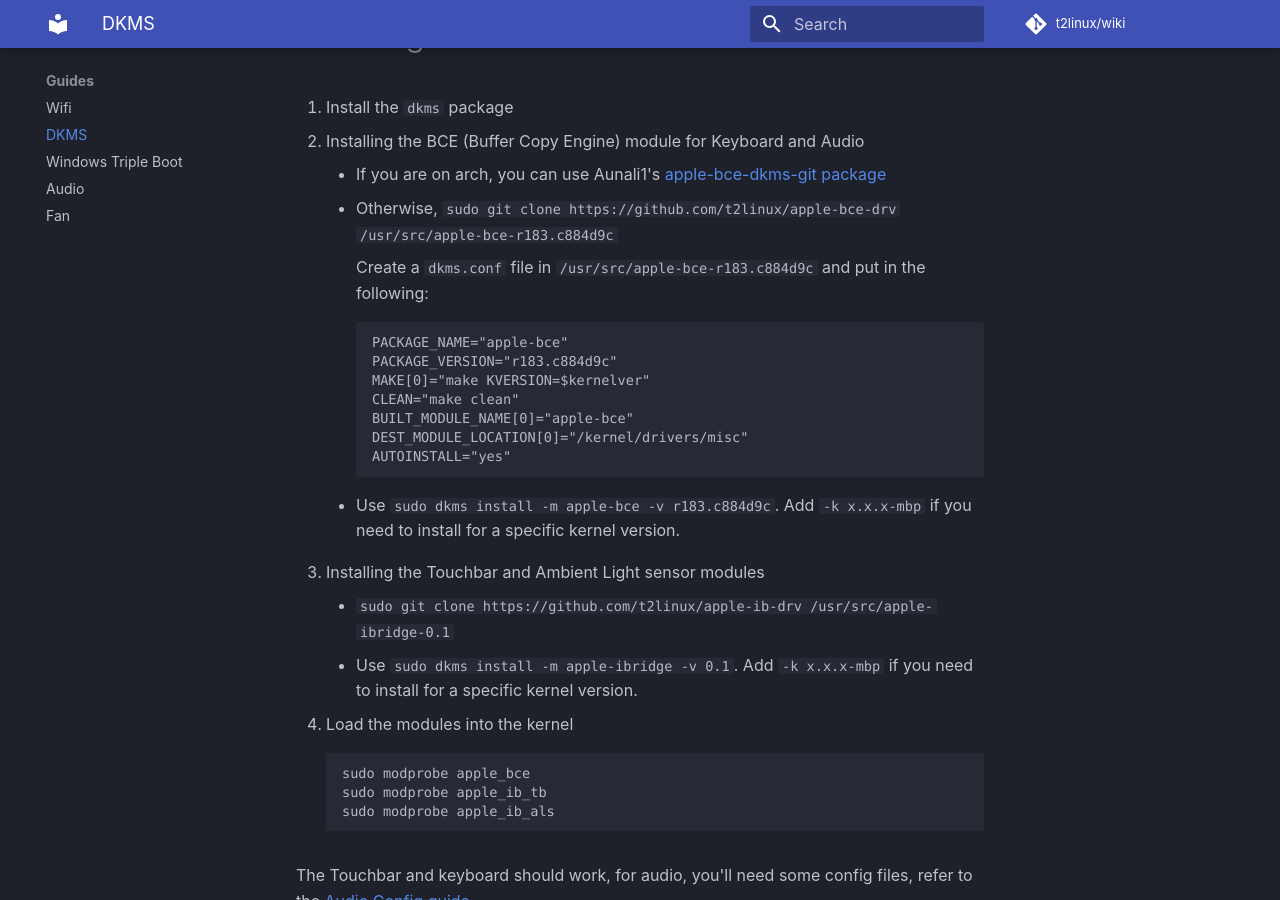
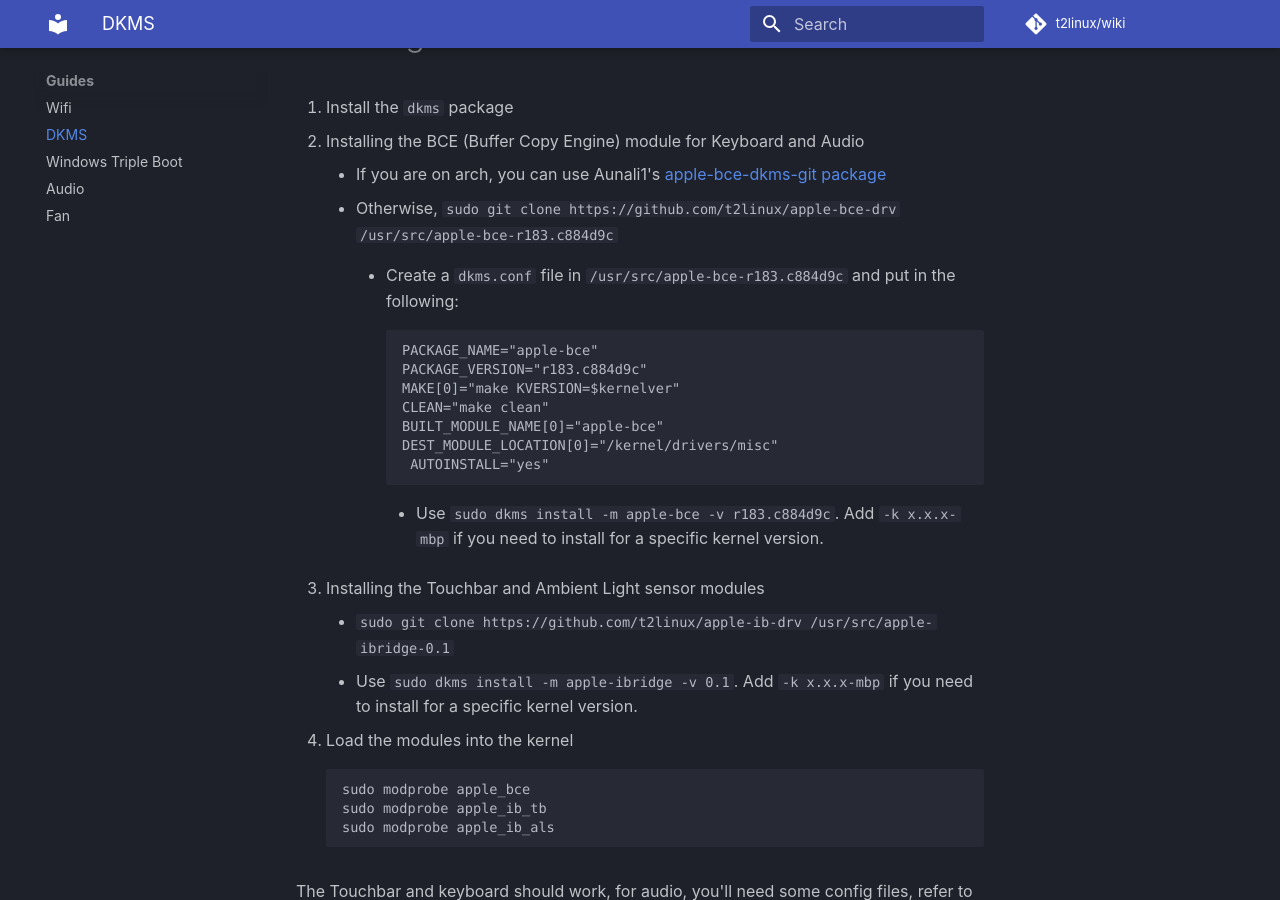
Before and after one commit to t2linux/wiki, an MkDocs documentation site: the page built from docs/guides/dkms.md, in a window 1280 px wide and 900 px high, scrolled down 430 px. Built offline with MkDocs 1.6.1 and Material for MkDocs 9.7.7, drawn with Linux system fonts in a browser that asks for light colours; comment, search, counter and statistics services are not loaded.

````diff
--- a/docs/guides/dkms.md
+++ b/docs/guides/dkms.md
@@ -15,19 +15,19 @@ If you have a Touchbar, is it working? If no, then you'll need the apple-ibridge
 	- If you are on arch, you can use Aunali1's [apple-bce-dkms-git package](https://github.com/aunali1/apple-bce-arch/releases)
 	- Otherwise, `sudo git clone https://github.com/t2linux/apple-bce-drv /usr/src/apple-bce-r183.c884d9c`
 
-        Create a `dkms.conf` file in `/usr/src/apple-bce-r183.c884d9c` and put in the following:
+        -   Create a `dkms.conf` file in `/usr/src/apple-bce-r183.c884d9c` and put in the following:
 
-        ```
-        PACKAGE_NAME="apple-bce"
-        PACKAGE_VERSION="r183.c884d9c"
-        MAKE[0]="make KVERSION=$kernelver"
-        CLEAN="make clean"
-        BUILT_MODULE_NAME[0]="apple-bce"
-        DEST_MODULE_LOCATION[0]="/kernel/drivers/misc"
-        AUTOINSTALL="yes"
-        ```
+            ```
+            PACKAGE_NAME="apple-bce"
+            PACKAGE_VERSION="r183.c884d9c"
+            MAKE[0]="make KVERSION=$kernelver"
+            CLEAN="make clean"
+            BUILT_MODULE_NAME[0]="apple-bce"
+            DEST_MODULE_LOCATION[0]="/kernel/drivers/misc"
+             AUTOINSTALL="yes"
+            ```
 
-	- Use `sudo dkms install -m apple-bce -v r183.c884d9c`. Add `-k x.x.x-mbp` if you need to install for a specific kernel version.
+	        - Use `sudo dkms install -m apple-bce -v r183.c884d9c`. Add `-k x.x.x-mbp` if you need to install for a specific kernel version.
 
 3. Installing the Touchbar and Ambient Light sensor modules
 
````
